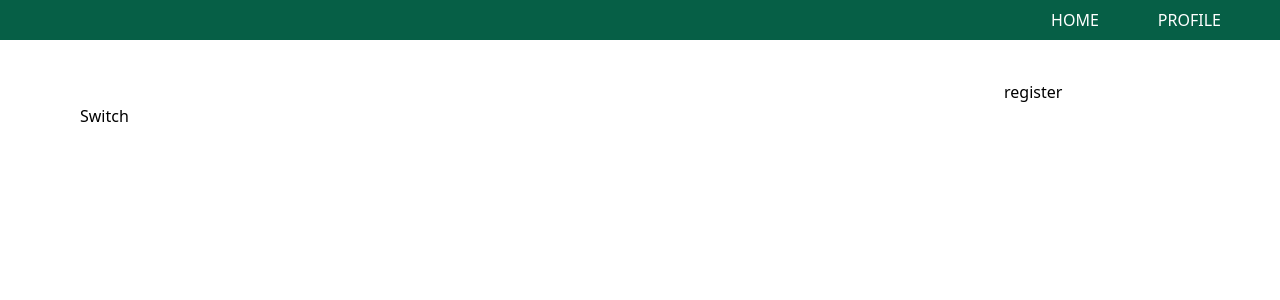
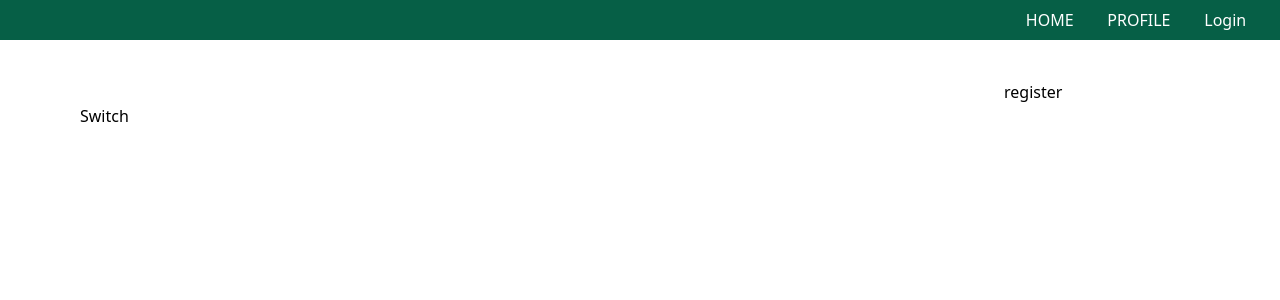
Before and after one commit to SergeyArenzon/vaiggio, a Next.js app: page /auth in a window 1280 px wide. Shown: the top 300 px of the page. Built offline with nearby package versions, Linux system fonts and the light colour scheme; no server answers.

Commit message:
add login/register redirections

```diff
--- a/components/TopBar/TopBar.js
+++ b/components/TopBar/TopBar.js
@@ -19,9 +19,16 @@ export default function TopBar() {
             <a className="text-white">PROFILE</a>
           </Link>
         </li>
-        {session && (
+        {session ? (
           <li className="cursor-pointer" onClick={() => signOut({ redirect: false })}>Sign Out</li>
-        )}
+        )
+        :
+        <Link href="/auth">
+            <a className="text-white">Login</a>
+        </Link>
+
+
+        }
       </ul>
     </navbar>
   );
--- a/pages/auth/index.js
+++ b/pages/auth/index.js
@@ -54,7 +54,11 @@ export default function auth() {
             },
         });
 
-        return response.json();
+        if(response.status === 201){
+            router.replace('/');
+            const res = await response.json();
+            return res;
+        }
     };
 
     ////////////////////
@@ -76,8 +80,12 @@ export default function auth() {
         });
         if (!result.error) {
             // success on login!
+            router.replace("/")
             console.log("Successfull login!");
+
         }
+
+
     };
 
     const signUpForm = (
```
